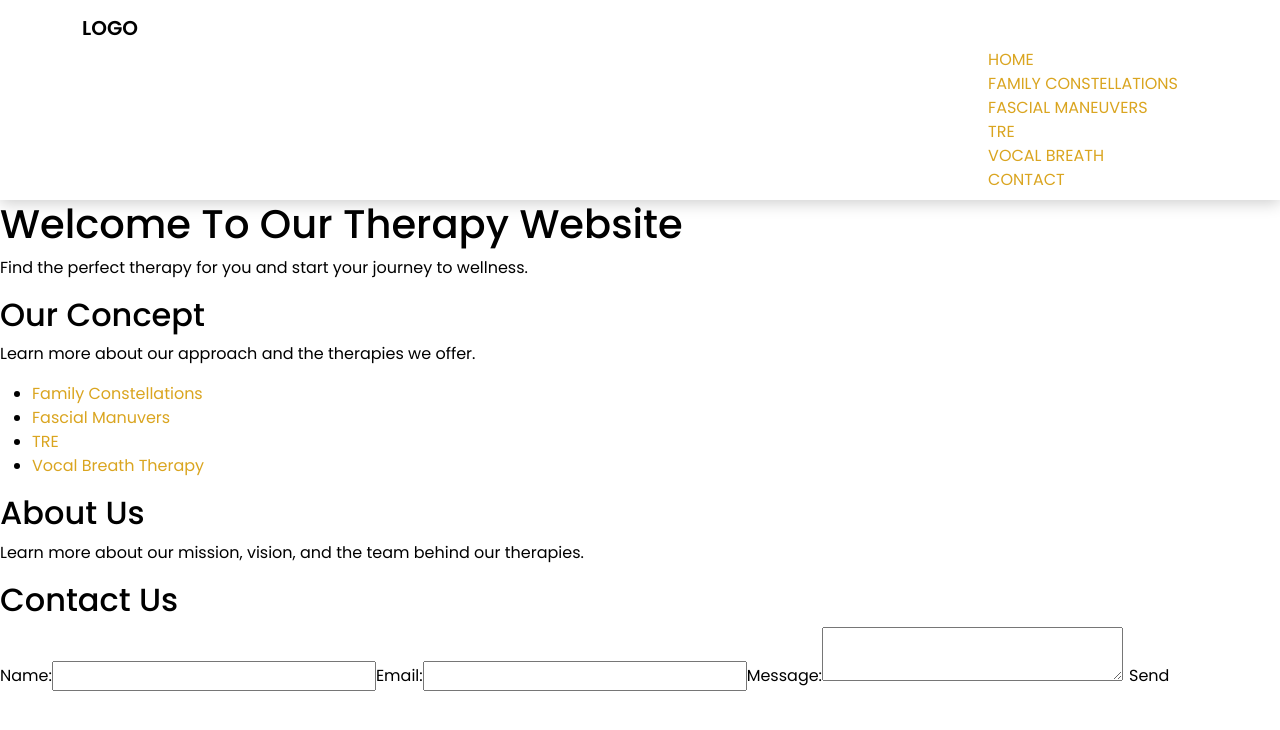
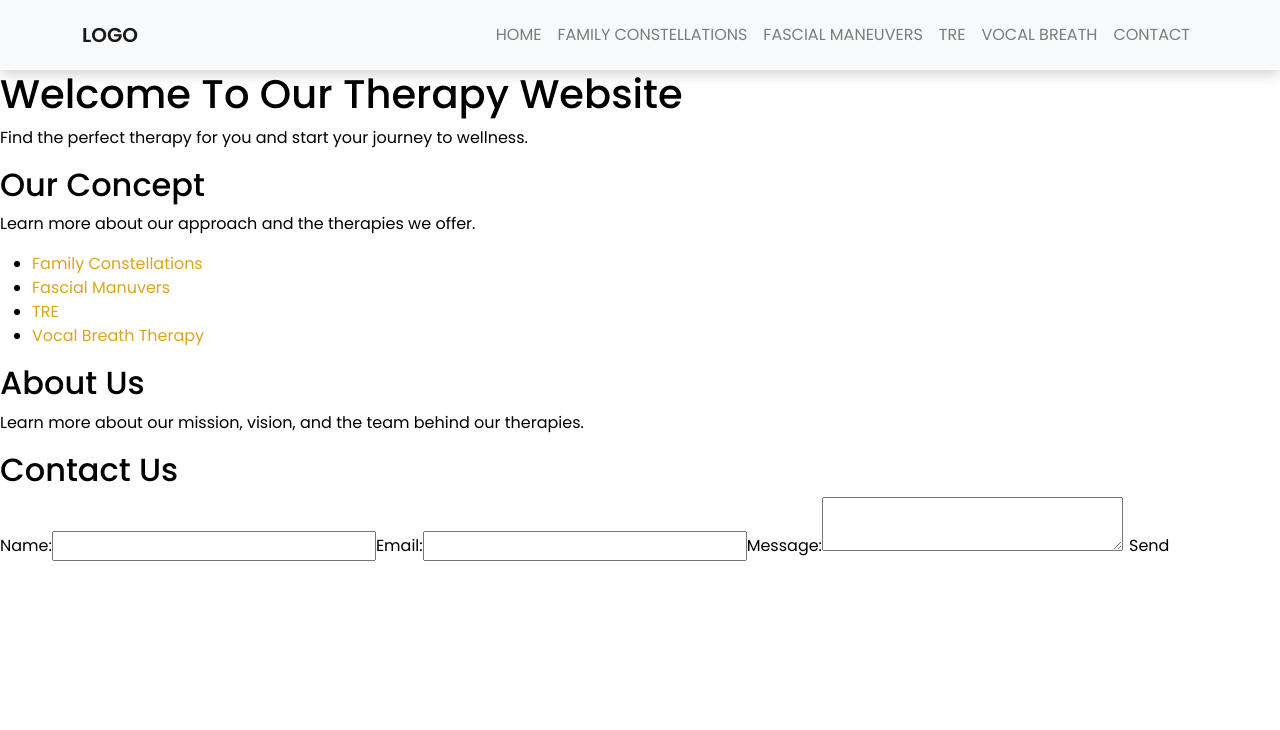
Before and after one commit to margaritaherazo/polymorph, a React (Create React App) app: page / in a window 1280 px wide. Shown: the top 730 px of the page. Built offline with nearby package versions, Linux system fonts and the light colour scheme; a small style sheet from the web is missing.

Commit message:
rearranging styles navbar

```diff
--- a/public/index.html
+++ b/public/index.html
@@ -9,7 +9,7 @@
       name="description"
       content="Web site created using create-react-app"
     />
-    <link rel="stylesheet" href="https://cdn.jsdelivr.net/npm/bootstrap@4.0.0/dist/css/bootstrap.min.css" integrity="sha384-Gn5384xqQ1aoWXA+058RXPxPg6fy4IWvTNh0E263XmFcJlSAwiGgFAW/dAiS6JXm" crossorigin="anonymous">
+    <link rel="stylesheet" href="https://maxcdn.bootstrapcdn.com/bootstrap/4.5.2/css/bootstrap.min.css" integrity="sha384-Gn5384xqQ1aoWXA+058RXPxPg6fy4IWvTNh0E263XmFcJlSAwiGgFAW/dAiS6JXm" crossorigin="anonymous">
     <link rel="apple-touch-icon" href="%PUBLIC_URL%/logo192.png" />
     <link rel="manifest" href="%PUBLIC_URL%/manifest.json" />
     <link href="https://fonts.googleapis.com/css?family=Poppins:100,200,300,400,500,600,700,800,900&subset=devanagari,latin-ext" rel="stylesheet">
--- a/src/components/Navbar.js
+++ b/src/components/Navbar.js
@@ -5,19 +5,20 @@
   return (
     <header className="top-area">
       <div className="header-area">
-        <nav className="navbar navbar-default bootsnav navbar-fixed dark no-background">
+        <nav className="navbar navbar-expand-lg navbar-light bg-light">
           <div className="container">
-            <div className="navbar-header">
-              <Link className="navbar-brand" to="/">Logo</Link>
-            </div>
-            <div className="navbar-collapse" id="navbar-menu">
-              <ul className="nav navbar-nav navbar-right">
-                <li><Link className="smooth-menu" to="/">Home</Link></li>
-                <li><Link className="smooth-menu" to="/familyconst">Family Constellations</Link></li>
-                <li><Link className="smooth-menu" to="/fascialmanuvers">Fascial Maneuvers</Link></li>
-                <li><Link className="smooth-menu" to="/tre">TRE</Link></li>
-                <li><Link className="smooth-menu" to="/vocalbreath">Vocal Breath</Link></li>
-                <li><Link className="smooth-menu" to="#contact">Contact</Link></li>
+            <Link className="navbar-brand" to="/">Logo</Link>
+            <button className="navbar-toggler" type="button" data-toggle="collapse" data-target="#navbarNav" aria-controls="navbarNav" aria-expanded="false" aria-label="Toggle navigation">
+              <span className="navbar-toggler-icon"></span>
+            </button>
+            <div className="collapse navbar-collapse" id="navbarNav">
+              <ul className="navbar-nav ml-auto">
+                <li className="nav-item"><Link className="nav-link" to="/">Home</Link></li>
+                <li className="nav-item"><Link className="nav-link" to="/familyconst">Family Constellations</Link></li>
+                <li className="nav-item"><Link className="nav-link" to="/fascialmanuvers">Fascial Maneuvers</Link></li>
+                <li className="nav-item"><Link className="nav-link" to="/tre">TRE</Link></li>
+                <li className="nav-item"><Link className="nav-link" to="/vocalbreath">Vocal Breath</Link></li>
+                <li className="nav-item"><Link className="nav-link" to="#contact">Contact</Link></li>
               </ul>
             </div>
           </div>
@@ -25,6 +26,6 @@
       </div>
     </header>
   );
-};
+}
 
 export default Navbar;
--- a/src/styles/Navbar.css
+++ b/src/styles/Navbar.css
@@ -4,15 +4,16 @@
     z-index: 9999;
 }
 
-nav.navbar.bootsnav.no-background {
+nav.navbar {
     background-color: #fff;
     border: none;
     box-shadow: 0 3px 15px rgba(0, 0, 0, .2);
 }
 
+
 .navbar-brand {
     display: inline-block;
-    color: #d92cf9;
+    color: goldenrod;
     font-size: 20px;
     font-weight: 600;
     padding: 33px 0px 57px;
@@ -25,7 +26,7 @@
 }
 
 .navbar-nav {
-    display: inline-block;
+    display: flex;
     margin: 0;
     padding: 0;
     list-style: none;
@@ -46,34 +47,19 @@
 
 .navbar-nav > li > a:hover,
 .navbar-nav > li.active > a {
-    color: #d92cf9;
+    color: goldenrod;
 }
 
 .navbar-toggle {
     background-color: transparent;
-    border: 1px solid #d92cf9;
+    border: 1px solid goldenrod;
     padding: 10px;
 }
 
 .navbar-toggle i {
-    color: #d92cf9;
+    color: goldenrod;
 }
 
-/* Smooth scroll class */
 .smooth-menu {
     scroll-behavior: smooth;
 }
-
-/* Responsive Scroll */
-.menu-ui-design {
-    overflow-y: scroll;
-    height: 350px;
-}
-
-.menu-ui-design::-webkit-scrollbar {
-    width: 5px;
-}
-
-.menu-ui-design::-webkit-scrollbar-thumb {
-    background-color: #d92cf9;
-}
```
